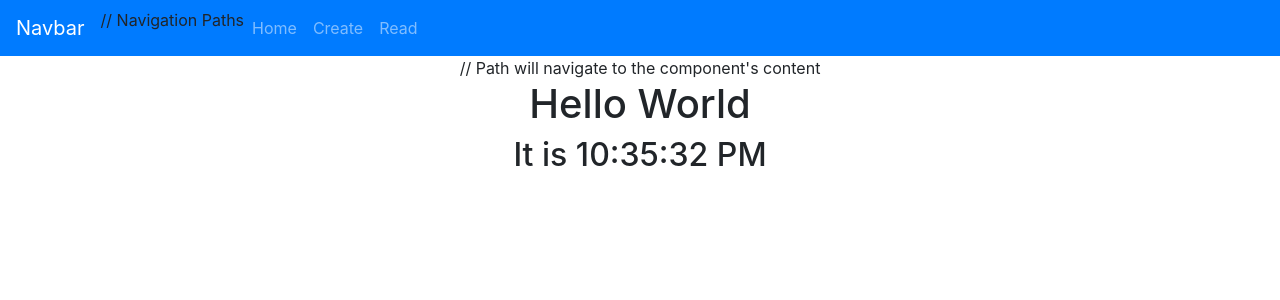
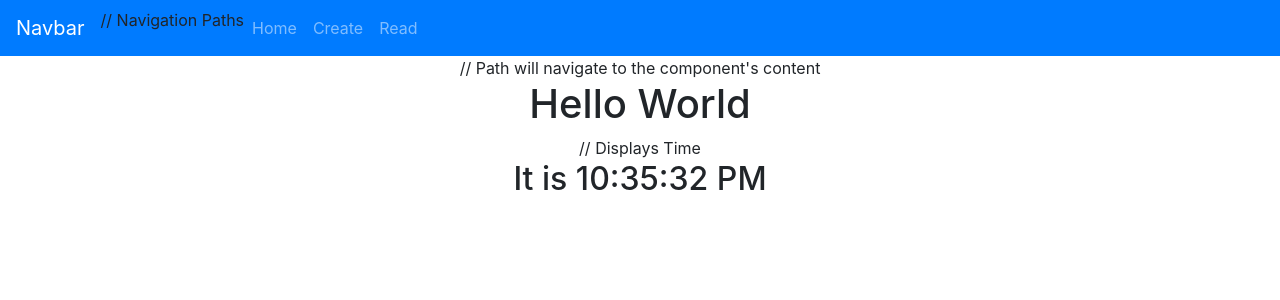
Before and after one commit to samBrownless16/DRQLabTen, a React (Create React App) app: page / in a window 1280 px wide. Shown: the top 300 px of the page. Built offline with nearby package versions, Linux system fonts and the light colour scheme.

Commit message:
Add Comments

```diff
--- a/src/components/content.js
+++ b/src/components/content.js
@@ -1,11 +1,13 @@
 import React from 'react';
 import '../App.css';
 
+// Simple Component which display some text and the time
 export class Content extends React.Component {
     render() {
         return(
             <div className="App">
                 <h1>Hello World</h1>
+                // Displays Time
                 <h2>It is {new Date().toLocaleTimeString()}</h2>
             </div>
         );
```
